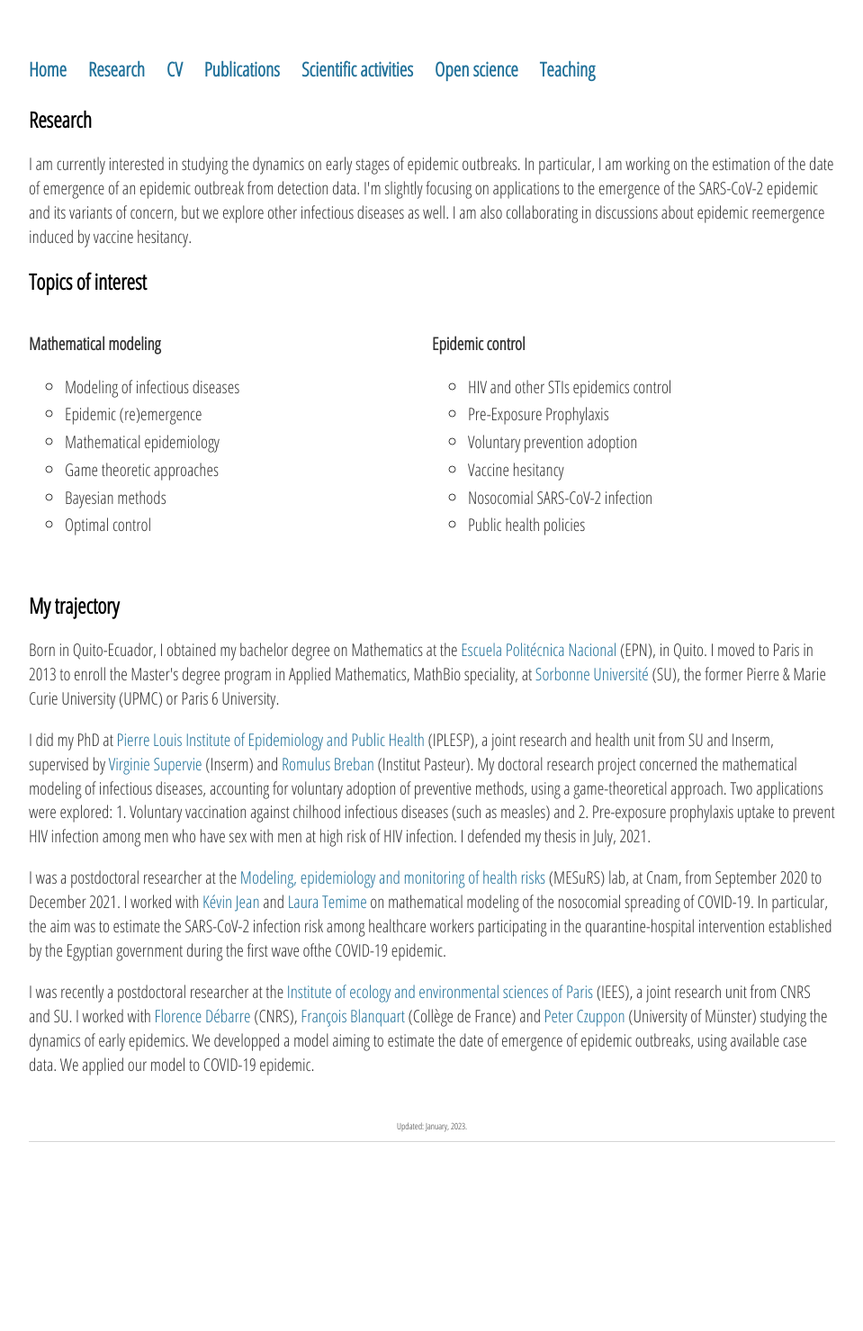
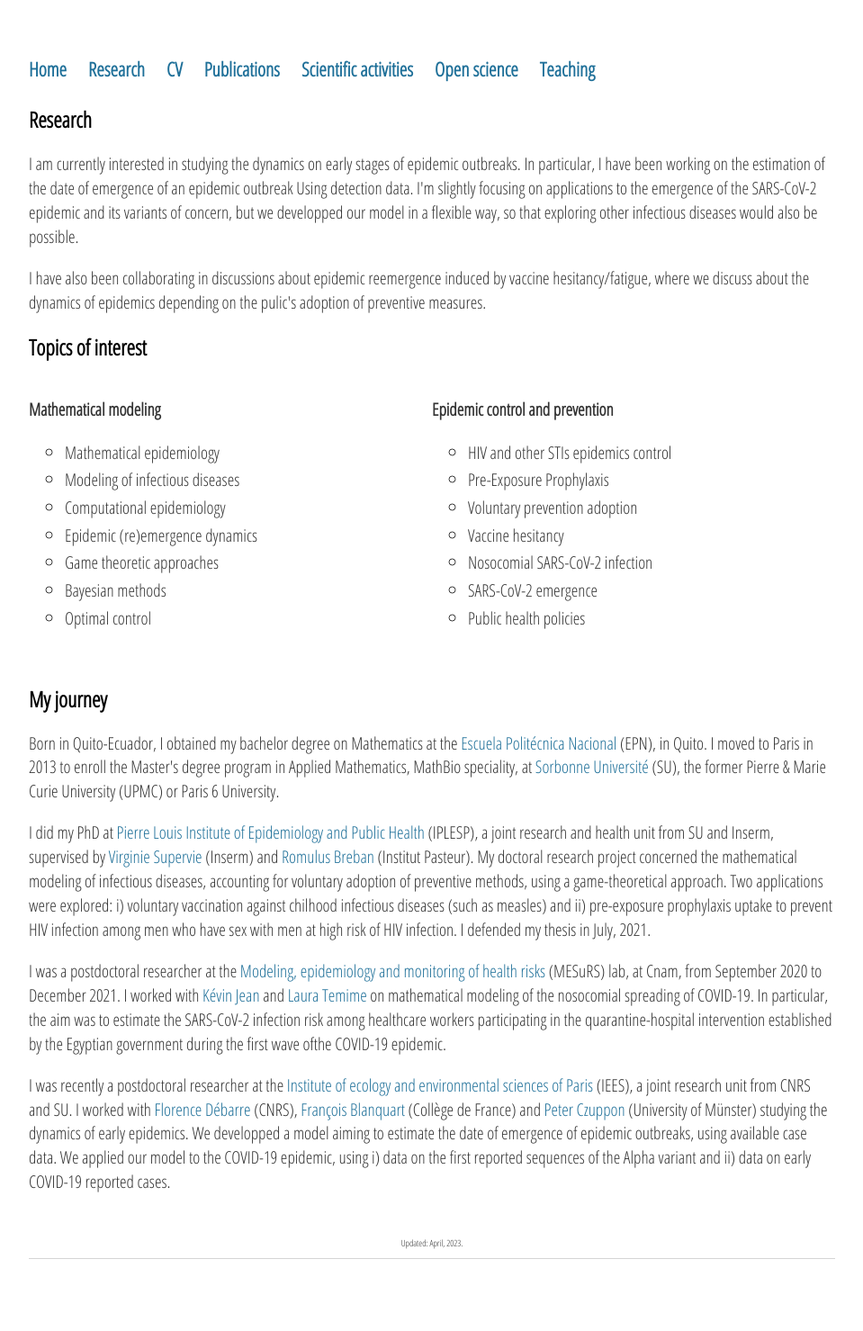
Before and after one commit to sjijon/sjijon.github.io, a Jekyll site: the page built from research.html, in a window 1280 px wide. Shown: the whole page at 90% size, without its empty margins (160-1119 px from the left). Built offline with Jekyll 4.4.1, drawn with Linux system fonts in a browser that asks for light colours; nearby versions of some CDN libraries; before the commit the page ends 1349 px from its top, so only the background shows below that.

Commit message:
minor fixes

```diff
--- a/research.html
+++ b/research.html
@@ -6,7 +6,10 @@
 	<h2>Research</h2>
 
 	<p>
-		I am currently interested in studying the dynamics on early stages of epidemic outbreaks. In particular, I am working on the estimation of the date of emergence of an epidemic outbreak from detection data. I'm slightly focusing on applications to the emergence of the SARS-CoV-2 epidemic and its variants of concern, but we explore other infectious diseases as well. I am also collaborating in discussions about epidemic reemergence induced by vaccine hesitancy.
+		I am currently interested in studying the dynamics on early stages of epidemic outbreaks. In particular, I have been working on the estimation of the date of emergence of an epidemic outbreak Using detection data. I'm slightly focusing on applications to the emergence of the SARS-CoV-2 epidemic and its variants of concern, but we developped our model in a flexible way, so that exploring other infectious diseases would also be possible.
+	</p>
+	<p>
+		I have also been collaborating in discussions about epidemic reemergence induced by vaccine hesitancy/fatigue, where we discuss about the dynamics of epidemics depending on the pulic's adoption of preventive measures.
 	</p>
 
 	<h2>Topics of interest</h2>
@@ -14,29 +17,31 @@
 		<div class="column">
 		<p><strong>Mathematical modeling</strong></p>
 			<ul>
+				<li>Mathematical epidemiology</li>
 				<li>Modeling of infectious diseases</li>
-				<li>Epidemic (re)emergence</li>
-				<li>Mathematical epidemiology</li>
+				<li>Computational epidemiology</li>
+				<li>Epidemic (re)emergence dynamics</li>
 				<li>Game theoretic approaches</li>
 				<li>Bayesian methods</li>
 				<li>Optimal control</li>
 			</ul>
 		</div>
 		<div class="column">
-		<p><strong>Epidemic control</strong></p>
+		<p><strong>Epidemic control and prevention</strong></p>
 			<ul>
 				<li>HIV and other STIs epidemics control</li>
 				<li>Pre-Exposure Prophylaxis</li>
 				<li>Voluntary prevention adoption</li>
 				<li>Vaccine hesitancy</li>
 				<li>Nosocomial SARS-CoV-2 infection</li>
+				<li>SARS-CoV-2 emergence</li>
 				<li>Public health policies</li>
 			</ul>
 		</div>
 	</div>
 
 	<br>
-	<h2>My trajectory</h2>
+	<h2>My journey</h2>
 	<p>
 	Born in Quito-Ecuador, I obtained my bachelor degree on Mathematics at
 	the <a href="https://math.epn.edu.ec" target="_blank">Escuela Politécnica Nacional</a> (EPN), in Quito.
@@ -50,7 +55,7 @@
 	supervised by <a href="https://scholar.google.com/citations?user=aw2YhuEAAAAJ&hl=en" target="_blank">Virginie Supervie</a> (Inserm) and <a href="https://research.pasteur.fr/en/member/romulus-breban/">Romulus Breban</a> (Institut Pasteur).
 	My doctoral research project concerned the mathematical modeling of infectious diseases,
 	accounting for voluntary adoption of preventive methods, using a game-theoretical approach.
-	Two applications were explored: 1. Voluntary vaccination against chilhood infectious diseases (such as measles) and 2. Pre-exposure prophylaxis uptake to prevent HIV infection among men
+	Two applications were explored: i) voluntary vaccination against chilhood infectious diseases (such as measles) and ii) pre-exposure prophylaxis uptake to prevent HIV infection among men
 	who have sex with men at high risk of HIV infection. I defended my thesis in July, 2021.
 	</p>
 	<p>
@@ -64,10 +69,10 @@
 
 	<p>
 	I was recently a postdoctoral researcher at the <a href="https://iees-paris.fr/teams/interaction-networks/" target="_blank">Institute of ecology and environmental
-	sciences of Paris</a> (IEES), a joint research unit from CNRS and SU. I worked with <a href="https://www.normalesup.org/~fdebarre/" target="_blank">Florence Débarre</a> (CNRS), <a href="https://sites.google.com/site/francoisblanquart/home" target="_blank">François Blanquart</a> (Collège de France) and <a href="https://czuppon.net" target="_blank">Peter Czuppon</a> (University of Münster) studying the dynamics of early epidemics. We developped a model aiming to estimate the date of emergence of epidemic outbreaks, using available case data. We applied our model to COVID-19 epidemic.
+	sciences of Paris</a> (IEES), a joint research unit from CNRS and SU. I worked with <a href="https://www.normalesup.org/~fdebarre/" target="_blank">Florence Débarre</a> (CNRS), <a href="https://sites.google.com/site/francoisblanquart/home" target="_blank">François Blanquart</a> (Collège de France) and <a href="https://czuppon.net" target="_blank">Peter Czuppon</a> (University of Münster) studying the dynamics of early epidemics. We developped a model aiming to estimate the date of emergence of epidemic outbreaks, using available case data. We applied our model to the COVID-19 epidemic, using i) data on the first reported sequences of the Alpha variant and ii) data on early COVID-19 reported cases.
 	</p>
 <br>
 <p style="font-size:10px;text-align:center;">
-		Updated: January, 2023.
+		Updated: April, 2023.
 	</p>
 </div><!-- /.blurb -->
```
